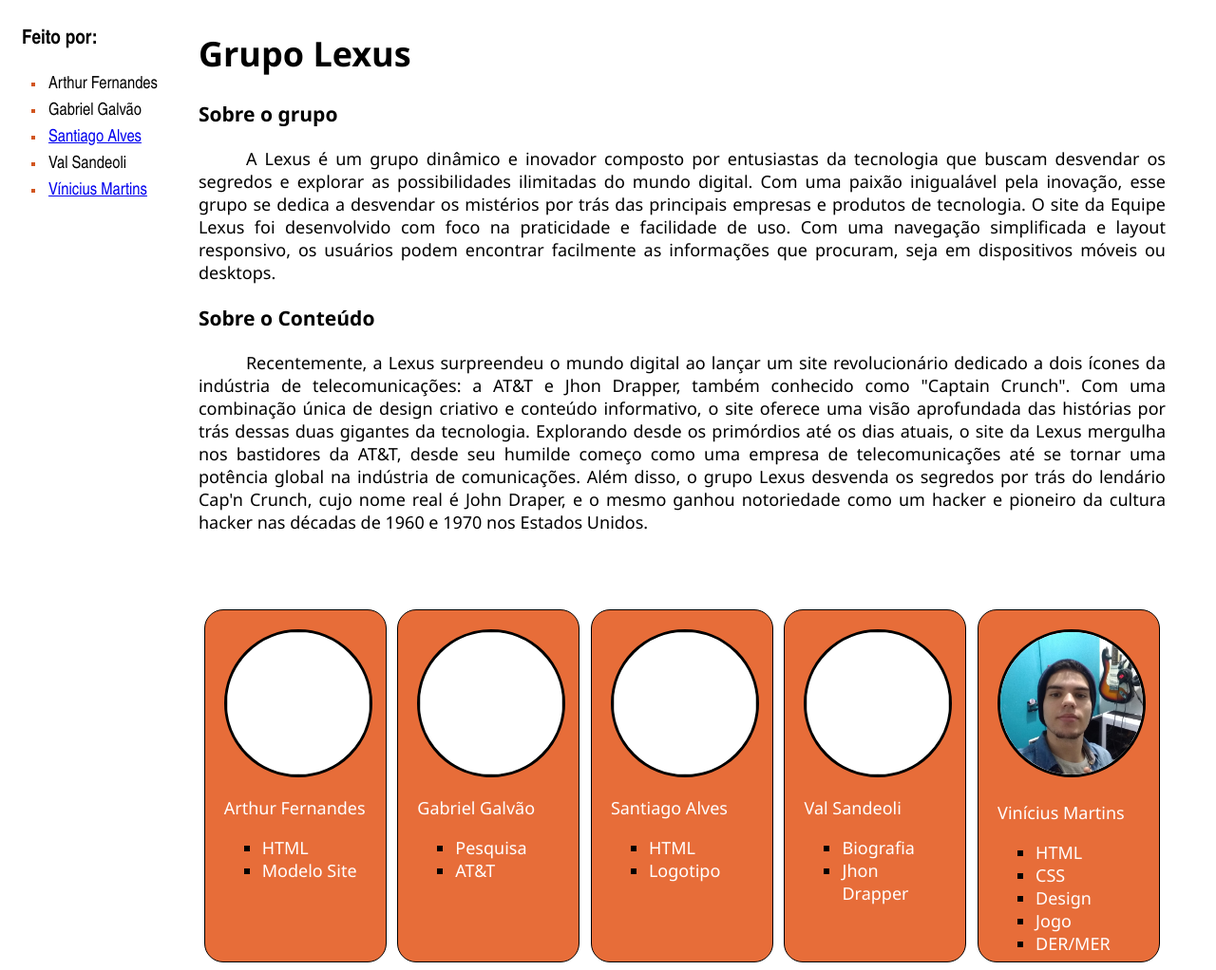
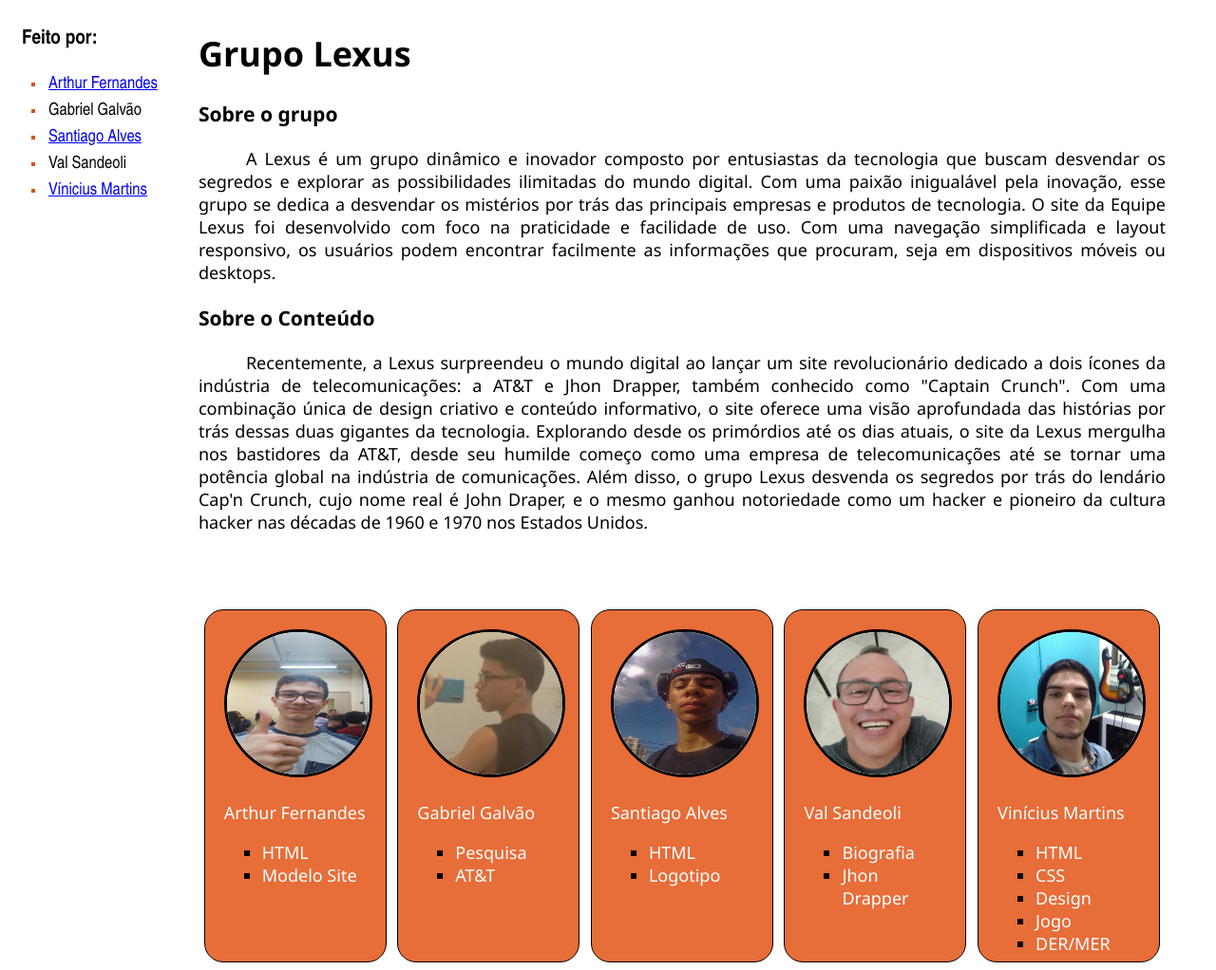
Before and after one commit to Kagumi-Katai/Projeto-Semestral, a plain HTML site: page home.html in a window 1280 px wide. Shown: the whole page at 95% size. Drawn offline with Linux system fonts and the light colour scheme.

Commit message:
integrantes na home

```diff
--- a/home.html
+++ b/home.html
@@ -13,7 +13,8 @@
 		<div class="leftnav">
 			<h3 class="indice">Feito por:</h3>
 			<ul>
-				<li>Arthur Fernandes</li>
+				<li><a href="https://github.com/Ardor1us?classId=a1899a96-f895-4911-9dae-318fa0c72c22&assignmentId=48d98997-435c-40c6-b2e3-dfdde3b2043f&submissionId=32e33438-b645-573e-2788-
+					3621d718b995" target="_blank">Arthur Fernandes</a></li>
 				<li>Gabriel Galvão</li>
 				<li><a href="https://www.instagram.com/manosant__?igsh=NXFhNjVwNW5wamtr" target="_blank">Santiago Alves</a></li>
 				<li>Val Sandeoli</li>
@@ -49,7 +50,7 @@
 			<div class="integrantes">
 				<div class="flyer">
 					<div class="img">
-						<img src="" id="foto">
+						<img src="./src/arthurfoto.jpg" id="foto">
 					</div>
 
 					<div class="detalhes">
@@ -64,7 +65,7 @@
 
 				<div class="flyer">
 					<div class="img">
-						<img src="" id="foto">
+						<img src="./src/gabrielfoto.jpg" id="foto">
 					</div>
 
 					<div class="detalhes">
@@ -79,7 +80,7 @@
 
 				<div class="flyer">
 					<div class="img">
-						<img src="" id="foto">
+						<img src="./src/santiagofoto.jpg" id="foto">
 					</div>
 
 					<div class="detalhes">
@@ -94,7 +95,7 @@
 
 				<div class="flyer">
 					<div class="img">
-						<img src="" id="foto">
+						<img src="./src/valfoto.jpeg" id="foto">
 					</div>
 
 					<div class="detalhes">
```
Also changed, not shown: src/BDLogico.png (added), src/arthurfoto.jpeg (added), src/arthurfoto.jpg (added), src/gabrielfoto.jpg (added), src/santiagofoto.jpg (added), src/valfoto.jpeg (added).
